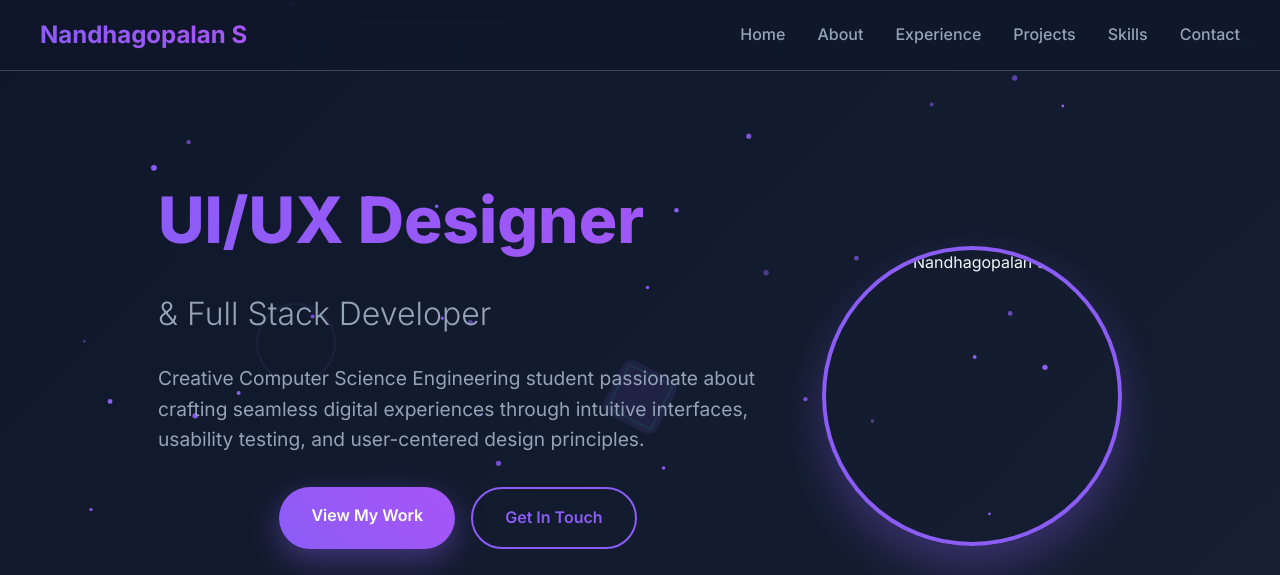
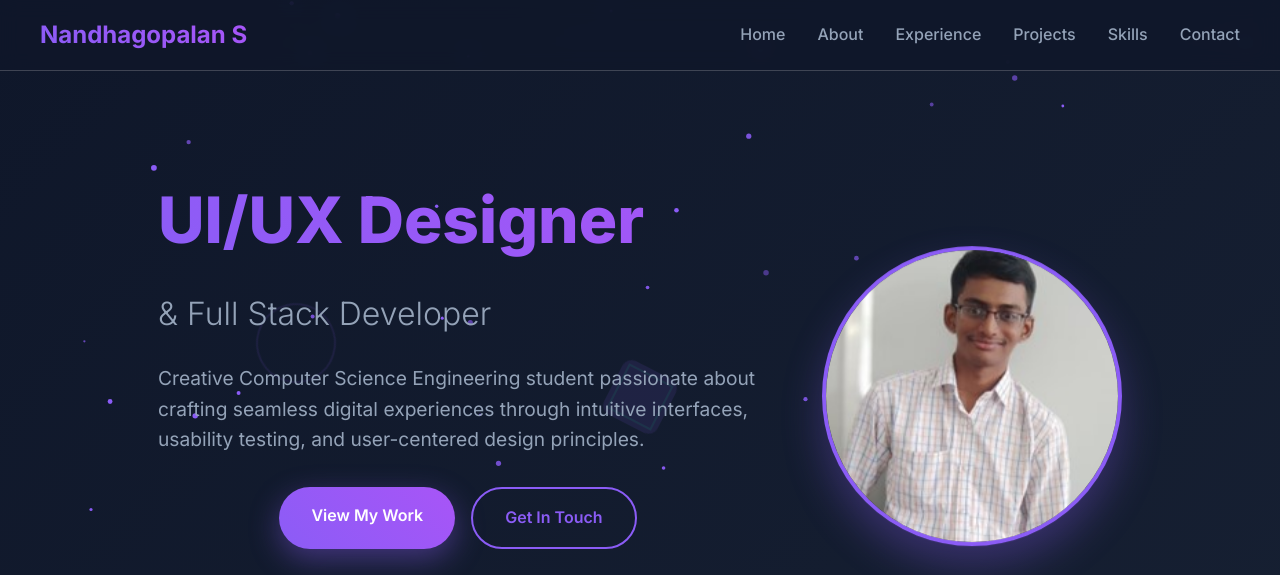
Before and after one commit to gopalan05/repo, a plain HTML site: page index.html in a window 1280 px wide. Shown: the top 575 px of the page. Drawn offline with Linux system fonts and the light colour scheme.

Commit message:
index.html

```diff
--- a/index.html
+++ b/index.html
@@ -772,7 +772,7 @@
                 </div>
             </div>
             <div class="hero-image-container">
-                <img src="attached_assets/nandha_photo.jpg" alt="Nandhagopalan S" class="hero-image">
+                <img src="nandha_photo.jpg" alt="Nandhagopalan S" class="hero-image">
             </div>
         </div>
 
```
